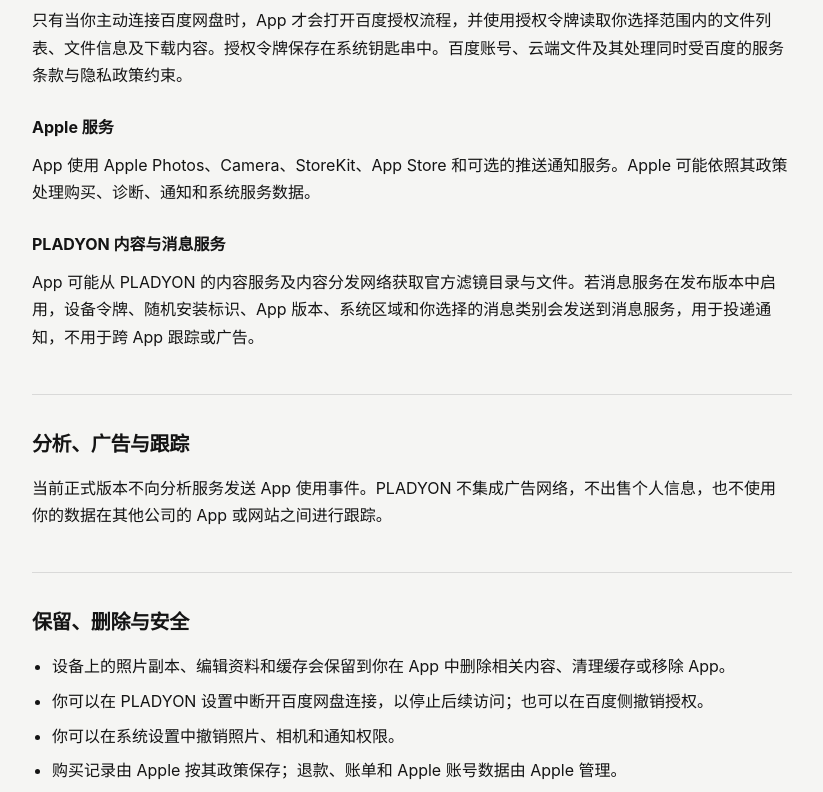
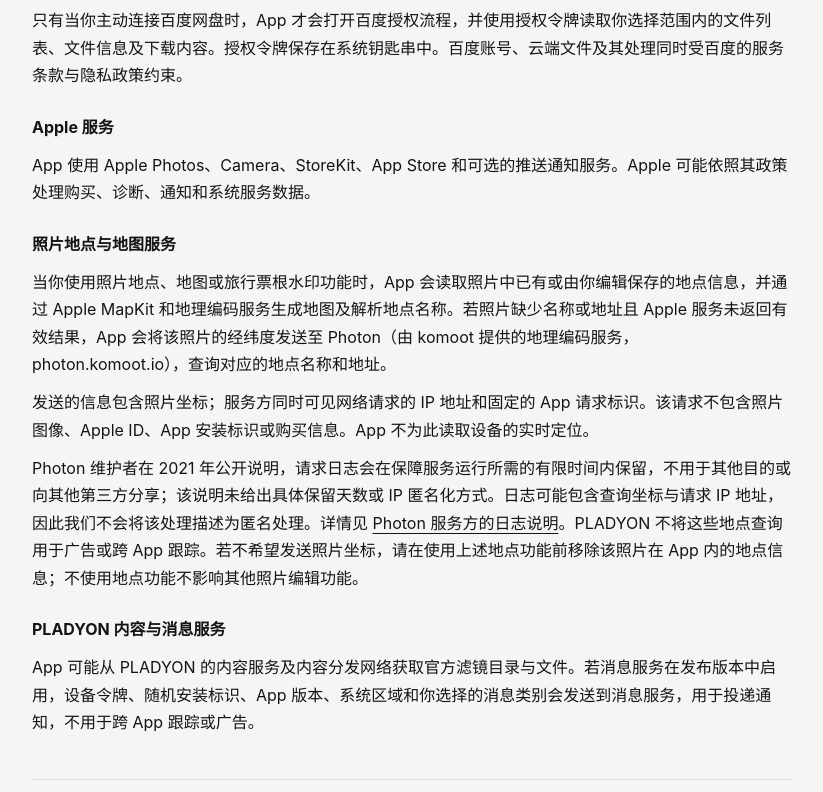
Before and after one commit to PladyChan/pladyon-support, a plain HTML site: page dist/privacy/index.html in a window 1280 px wide. Shown: the part 1348-2140 px from the top of the page, without its empty margins (228-1051 px from the left). Drawn offline with Linux system fonts and the light colour scheme.

Commit message:
Disclose photo location geocoding and request log retention

```diff
--- a/dist/privacy/index.html
+++ b/dist/privacy/index.html
@@ -20,7 +20,7 @@
       <p class="eyebrow">Privacy Policy</p>
       <h1>隐私政策</h1>
       <p class="lede">PLADYON 是照片整理与处理工具。我们尽量让照片处理留在你的设备上，并只在你主动使用相关功能时访问必要信息。</p>
-      <p class="meta"><span>生效日期：2026 年 9 月 14 日</span><span>适用于：PLADYON iOS / iPadOS</span></p>
+      <p class="meta"><span>生效日期：2026 年 10 月 9 日</span><span>适用于：PLADYON iOS / iPadOS</span></p>
 
       <div class="content">
         <section>
@@ -52,6 +52,11 @@
 
           <h3>Apple 服务</h3>
           <p>App 使用 Apple Photos、Camera、StoreKit、App Store 和可选的推送通知服务。Apple 可能依照其政策处理购买、诊断、通知和系统服务数据。</p>
+
+          <h3>照片地点与地图服务</h3>
+          <p>当你使用照片地点、地图或旅行票根水印功能时，App 会读取照片中已有或由你编辑保存的地点信息，并通过 Apple MapKit 和地理编码服务生成地图及解析地点名称。若照片缺少名称或地址且 Apple 服务未返回有效结果，App 会将该照片的经纬度发送至 Photon（由 komoot 提供的地理编码服务，photon.komoot.io），查询对应的地点名称和地址。</p>
+          <p>发送的信息包含照片坐标；服务方同时可见网络请求的 IP 地址和固定的 App 请求标识。该请求不包含照片图像、Apple ID、App 安装标识或购买信息。App 不为此读取设备的实时定位。</p>
+          <p>Photon 维护者在 2021 年公开说明，请求日志会在保障服务运行所需的有限时间内保留，不用于其他目的或向其他第三方分享；该说明未给出具体保留天数或 IP 匿名化方式。日志可能包含查询坐标与请求 IP 地址，因此我们不会将该处理描述为匿名处理。详情见 <a href="https://github.com/komoot/photon/discussions/539">Photon 服务方的日志说明</a>。PLADYON 不将这些地点查询用于广告或跨 App 跟踪。若不希望发送照片坐标，请在使用上述地点功能前移除该照片在 App 内的地点信息；不使用地点功能不影响其他照片编辑功能。</p>
 
           <h3>PLADYON 内容与消息服务</h3>
           <p>App 可能从 PLADYON 的内容服务及内容分发网络获取官方滤镜目录与文件。若消息服务在发布版本中启用，设备令牌、随机安装标识、App 版本、系统区域和你选择的消息类别会发送到消息服务，用于投递通知，不用于跨 App 跟踪或广告。</p>
```
